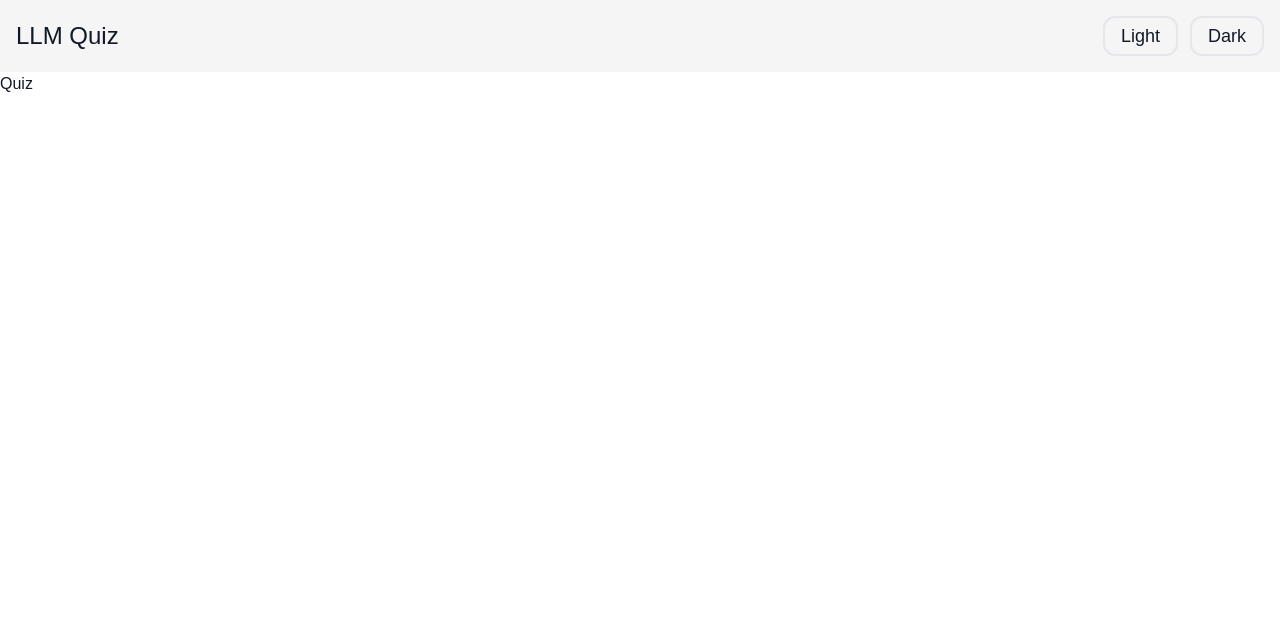
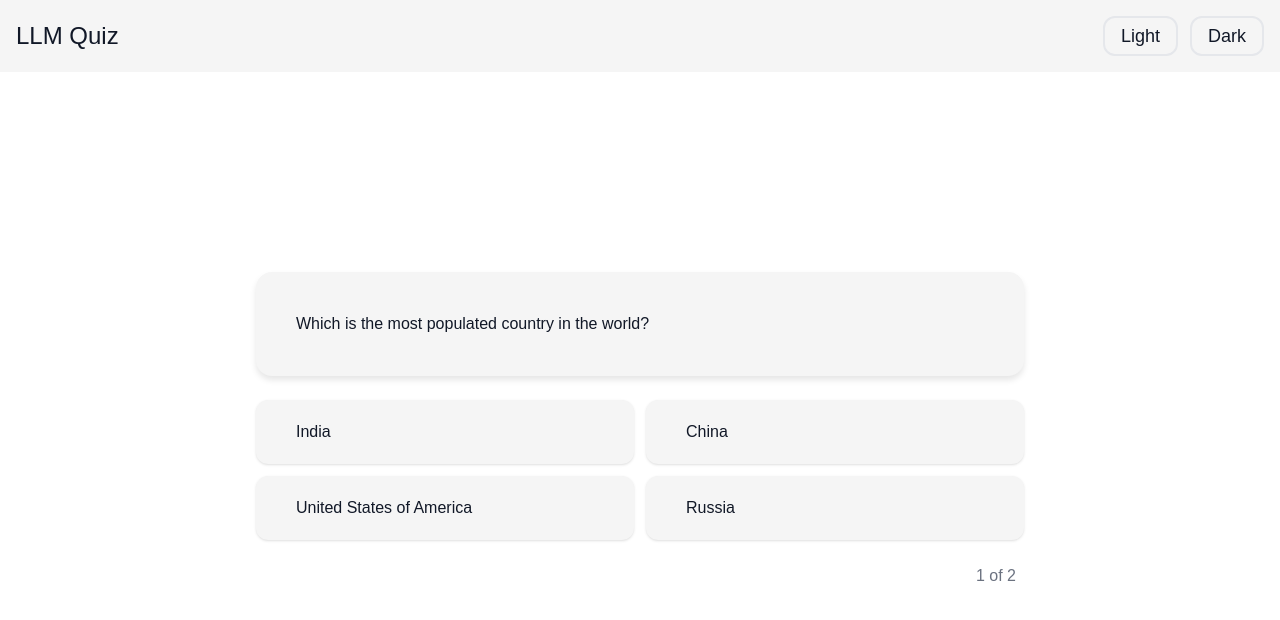
Before and after one commit to arpitsrivastavadev/koibhiquiz, a React (Vite) app: page /quiz in a window 1280 px wide. Shown: the top 620 px of the page. Built offline with nearby package versions, Linux system fonts and the light colour scheme.

Commit message:
Create quiz page and implement its functionality

```diff
--- a/src/App.tsx
+++ b/src/App.tsx
@@ -4,6 +4,8 @@ import Home from './pages/Home/Home'
 import { useEffect, useState } from 'react'
 import Header from './components/Header'
 import NotFound from './pages/NotFound/NotFound'
+import Quiz from './pages/Quiz/Quiz'
+import { quizzes } from './utils/dummyData'
 
 
 export const AppThemes = ["light", "dark"] as const
@@ -24,12 +26,12 @@ function App() {
 
 
     return (
-        <div className={`${theme} font-poppins text-text w-full h-screen`}>
+        <div className={`${theme} font-poppins bg-bg text-text w-full h-screen`}>
             <Header setTheme={setTheme} />
 
             <Routes>
                 <Route path="/" element={<Home />} />
-                <Route path="/quiz" element={<h1>Quiz</h1>} />
+                <Route path="/quiz" element={<Quiz quizData={quizzes} />} />
                 <Route path="*" element={<NotFound />} />
             </Routes>
         </div>
--- a/src/pages/Home/Home.tsx
+++ b/src/pages/Home/Home.tsx
@@ -1,19 +1,36 @@
 import { useState } from "react"
 import { FiSend } from "react-icons/fi"
+import { useNavigate } from "react-router-dom"
 
 export default function Home() {
+    const navigate = useNavigate()
+
     const [generating, setGenerating] = useState<boolean>(false)
+    const [error, setError] = useState<string | null>(null)
 
 
-    const handleStartQuiz = (e: React.FormEvent<HTMLFormElement>) => {
+    const handleStartQuiz = async (e: React.FormEvent<HTMLFormElement>) => {
         e.preventDefault()
 
         setGenerating(true)
+        setError(null)
+
+        try {
+            await new Promise(res => setTimeout(res, 2000))
+            navigate("/quiz")
+        }
+        catch (e) {
+            const errMsg: string = e instanceof Error ? e.message : String(e)
+            setError(errMsg)
+        }
+        finally {
+            setGenerating(false)
+        }
     }
 
 
     return (
-        <div className="flex flex-col justify-center items-center bg-bg w-full h-full p-4">
+        <div className="flex flex-col gap-6 justify-center items-center bg-bg w-full h-full p-4">
 
             <form
                 className="gap-4 flex flex-col w-[80%] sm:flex-row sm:w-[50%]"
@@ -24,6 +41,7 @@ export default function Home() {
                     type="text"
                     placeholder="Quiz topic?"
                     disabled={generating}
+                    required
                 />
 
                 <button
@@ -39,6 +57,10 @@ export default function Home() {
                     </p>
                 </button>
             </form>
+
+            <p className="text-error">
+                {error}
+            </p>
         </div>
     )
 }
--- /dev/null
+++ b/src/pages/Quiz/Quiz.tsx
@@ -0,0 +1,89 @@
+import { useState } from "react";
+import Option from "./components/Option";
+
+
+export type QuizProps = {
+    quizData: QuizData
+}
+
+
+export type QuizData = {
+    allQuestions: QuizQuestionData[]
+}
+
+
+export type QuizQuestionData = {
+    question: string
+    options: string[]
+    answer: string
+}
+
+
+export default function Quiz({ quizData }: QuizProps) {
+    const [currentIndex, setCurrentIndex] = useState<number>(0)
+    const [questionCompleted, setQuestionCompleted] = useState<boolean>(false)
+
+
+    const currentQuiz = quizData.allQuestions[currentIndex]
+
+
+    const isChoiceCorrect = (choice: string): boolean => {
+        if (currentQuiz === null)
+            return false
+
+        return choice === currentQuiz.answer
+    }
+
+
+    const showNextQuestion = () => {
+        setQuestionCompleted(false)
+
+        if (currentIndex >= quizData.allQuestions.length - 1) {
+            // Show Result
+            return
+        }
+
+        setCurrentIndex(currentIndex + 1)
+    }
+
+
+    if (currentQuiz === null)
+        return <></>
+
+
+    return (
+        <div className="bg-bg w-full h-full flex flex-col items-center">
+
+            <div className="sm:w-[60%] w-[80%] h-full flex flex-col gap-6 justify-center items-center">
+
+                <div className="question w-full bg-bg-muted px-10 py-10 rounded-2xl shadow-md">
+                    <p>{currentQuiz.question}</p>
+                </div>
+
+                <div className="options w-full grid grid-cols-1 sm:grid-cols-2 gap-3">
+                    {currentQuiz.options.map((op, index) => (
+                        <Option
+                            key={`q-${currentQuiz.question}-op-${op}-idx-${index}`}
+                            text={op}
+                            isChoiceCorrect={isChoiceCorrect}
+                            setQuestionCompleted={setQuestionCompleted}
+                            questionCompleted={questionCompleted}
+                        />
+                    ))}
+                </div>
+
+                <p className="stats w-full text-text-muted text-right px-2">
+                    {`${currentIndex + 1} of ${quizData.allQuestions.length}`}
+                </p>
+
+                <button
+                    className={`${questionCompleted? "" : "invisible"} w-full p-4 rounded-xl border-2 border-border bg-primary-500 hover:bg-primary-600 active:bg-primary-700`}
+                    onClick={showNextQuestion}
+                >
+                    {currentIndex >= quizData.allQuestions.length - 1 ? "See Result" : "Next"}
+                </button>
+            </div>
+
+        </div>
+    )
+}
--- /dev/null
+++ b/src/pages/Quiz/components/Option.tsx
@@ -0,0 +1,62 @@
+import { useEffect, useState } from "react"
+
+type OptionProps = {
+    text: string
+    isChoiceCorrect: (choice: string) => boolean
+    questionCompleted: boolean
+    setQuestionCompleted: (questionCompleted: boolean) => void
+}
+
+
+export default function Option({ text, isChoiceCorrect, questionCompleted, setQuestionCompleted }: OptionProps) {
+    const [opState, setOpState] = useState<"notSelected" | "right" | "wrong">("notSelected")
+
+
+    useEffect(() => {
+        // In case a wrong option was selected, so the right one will be highlighted
+        if (questionCompleted && isChoiceCorrect(text) && opState === "notSelected") {
+            setOpState("right")
+        }
+
+    }, [questionCompleted, opState])
+
+
+    const handleOptionSelect = () => {
+        const result: boolean = isChoiceCorrect(text)
+
+        setOpState(result ? "right" : "wrong")
+        setQuestionCompleted(true)
+    }
+
+
+    if (questionCompleted === false)
+        return (
+            <button
+                className="w-full text-start px-10 py-5 rounded-xl shadow-sm bg-primary-500 hover:bg-primary-600 active:bg-primary-700"
+                onClick={handleOptionSelect}
+            >
+                {text}
+            </button>
+        )
+
+    else if (opState === "notSelected")
+        return (
+            <button className="w-full text-start px-10 py-5 rounded-xl shadow-sm bg-primary-500">
+                {text}
+            </button>
+        )
+
+    else if (opState === "right")
+        return (
+            <button className="w-full text-start px-10 py-5 rounded-xl shadow-sm bg-success">
+                {text}
+            </button>
+        )
+
+    else if (opState === "wrong")
+        return (
+            <button className="w-full text-start px-10 py-5 rounded-xl shadow-sm bg-error">
+                {text}
+            </button>
+        )
+}
--- /dev/null
+++ b/src/utils/dummyData.ts
@@ -0,0 +1,26 @@
+import type { QuizData } from "../pages/Quiz/Quiz";
+
+export const quizzes: QuizData = {
+    allQuestions: [
+        {
+            question: "Which is the most populated country in the world?",
+            options: [
+                "India",
+                "China",
+                "United States of America",
+                "Russia"
+            ],
+            answer: "India"
+        },
+        {
+            question: "Which is the largest continent by area?",
+            options: [
+                "Africa",
+                "North America",
+                "Asia",
+                "Europe"
+            ],
+            answer: "Asia"
+        }
+    ]
+}
```
